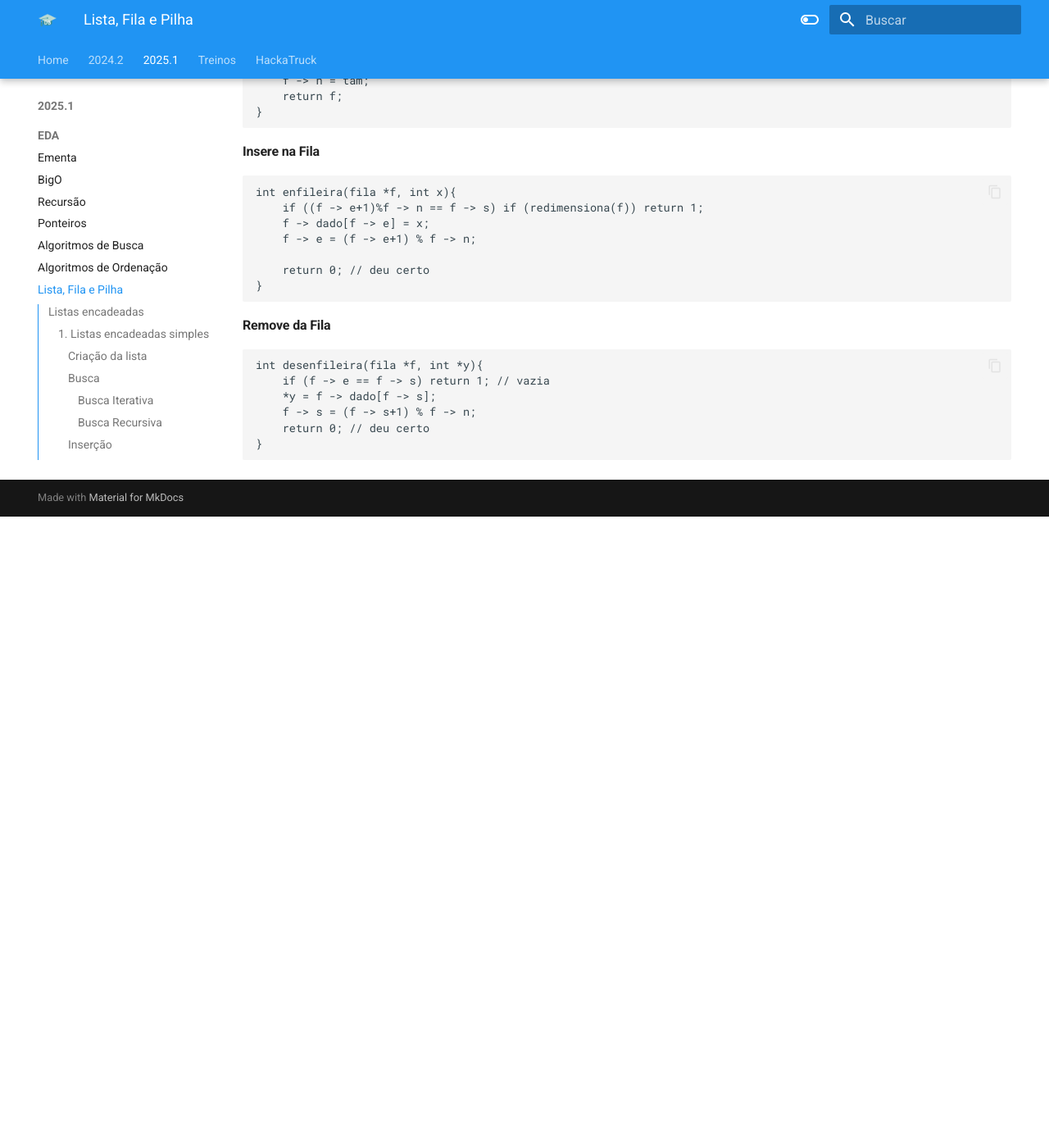
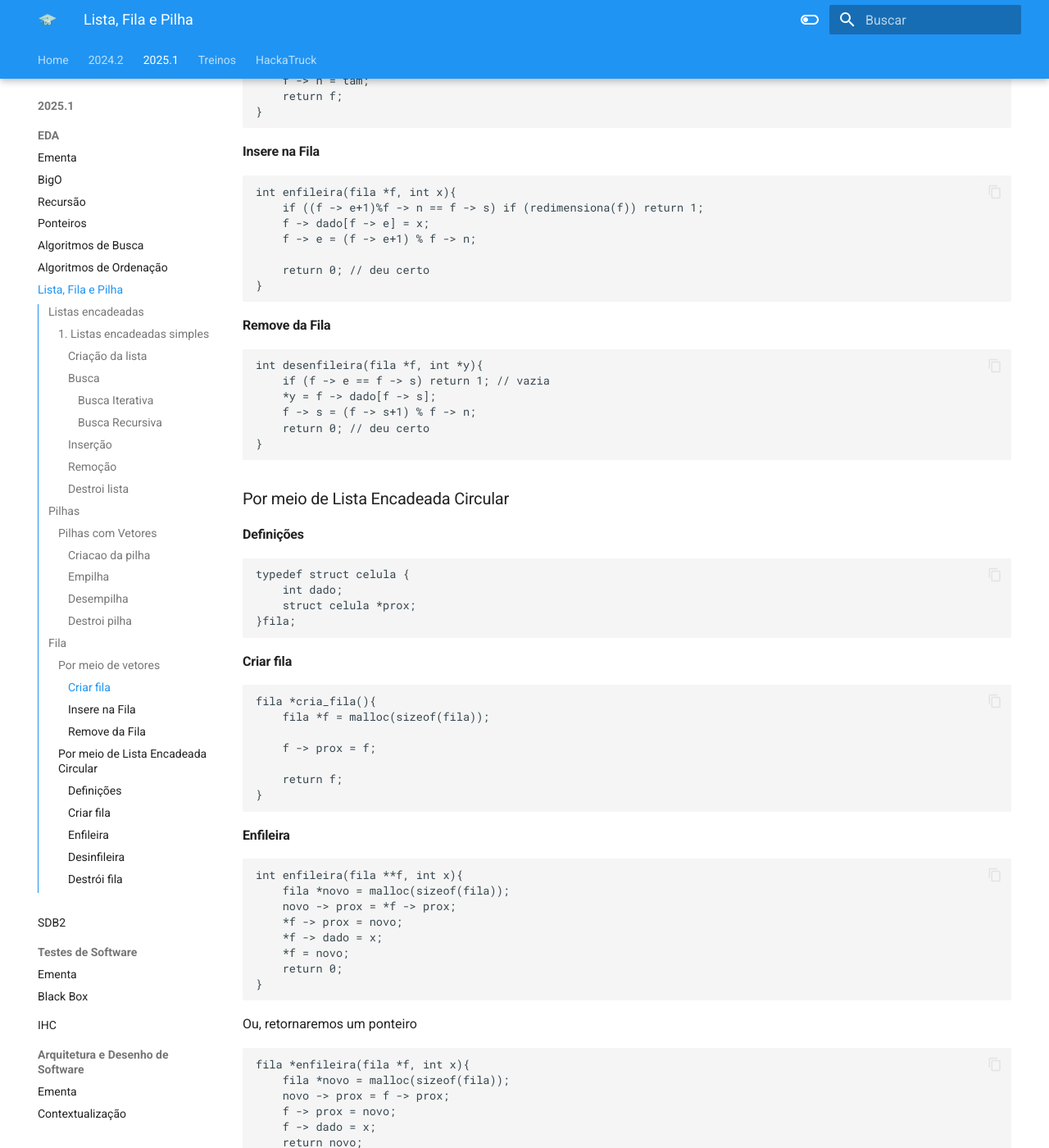
Before and after one commit to Diogo-Barboza/VSFGA, an MkDocs documentation site: the page built from docs/sections/2025.1/EDA1/estruturasLineares.md, in a window 1280 px wide and 1400 px high, scrolled down 4854 px. Shown: the whole window at 82% size. Built offline with MkDocs 1.6.1 and Material for MkDocs 9.7.7, drawn with Linux system fonts in a browser that asks for light colours; before the commit the page ends 5484 px from its top, so only the background shows below that; some of the changed text lies outside the part shown.

Commit message:
Atualizar o estruturasLineares.md

````diff
--- a/docs/sections/2025.1/EDA1/estruturasLineares.md
+++ b/docs/sections/2025.1/EDA1/estruturasLineares.md
@@ -261,3 +261,75 @@
     return 0; // deu certo
 }
 ```
+
+### Por meio de Lista Encadeada Circular
+
+#### Definições
+
+```c
+typedef struct celula {
+    int dado;
+    struct celula *prox;
+}fila;
+```
+
+#### Criar fila
+
+```c
+fila *cria_fila(){
+    fila *f = malloc(sizeof(fila));
+
+    f -> prox = f;
+
+    return f;
+}
+```
+#### Enfileira
+
+```c
+int enfileira(fila **f, int x){
+    fila *novo = malloc(sizeof(fila));
+    novo -> prox = *f -> prox;
+    *f -> prox = novo;
+    *f -> dado = x;
+    *f = novo;
+    return 0;
+}
+```
+
+Ou, retornaremos um ponteiro
+
+```c
+fila *enfileira(fila *f, int x){
+    fila *novo = malloc(sizeof(fila));
+    novo -> prox = f -> prox;
+    f -> prox = novo;
+    f -> dado = x;
+    return novo;
+}
+// Na main, teria que fazer o no cabeça mudar
+// fila *f = cria_fila():
+// f = enfileira(f, 10);
+```
+
+#### Desinfileira
+
+```c
+int desinfileira(fila *f, int *y){
+    if (f -> prox == f) return 1;
+    *y = f -> prox -> dado;
+    fila *lixo = f-> prox;
+    f -> prox = lixo -> prox;
+
+    free(lixo);
+    return 0;
+}
+```
+
+#### Destrói fila
+
+```c
+void destroi_fila(fila *f){
+
+}
+```
````
